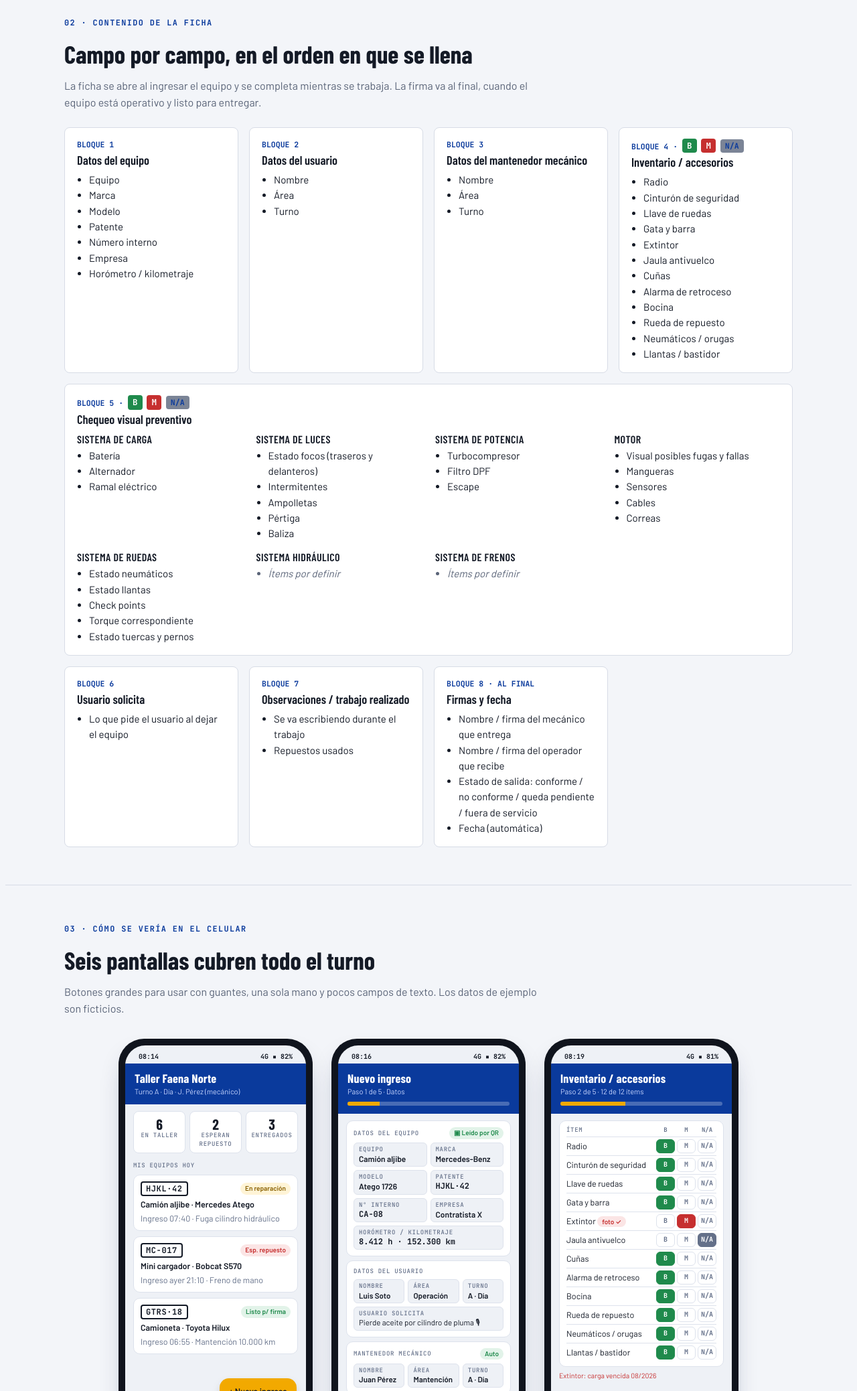
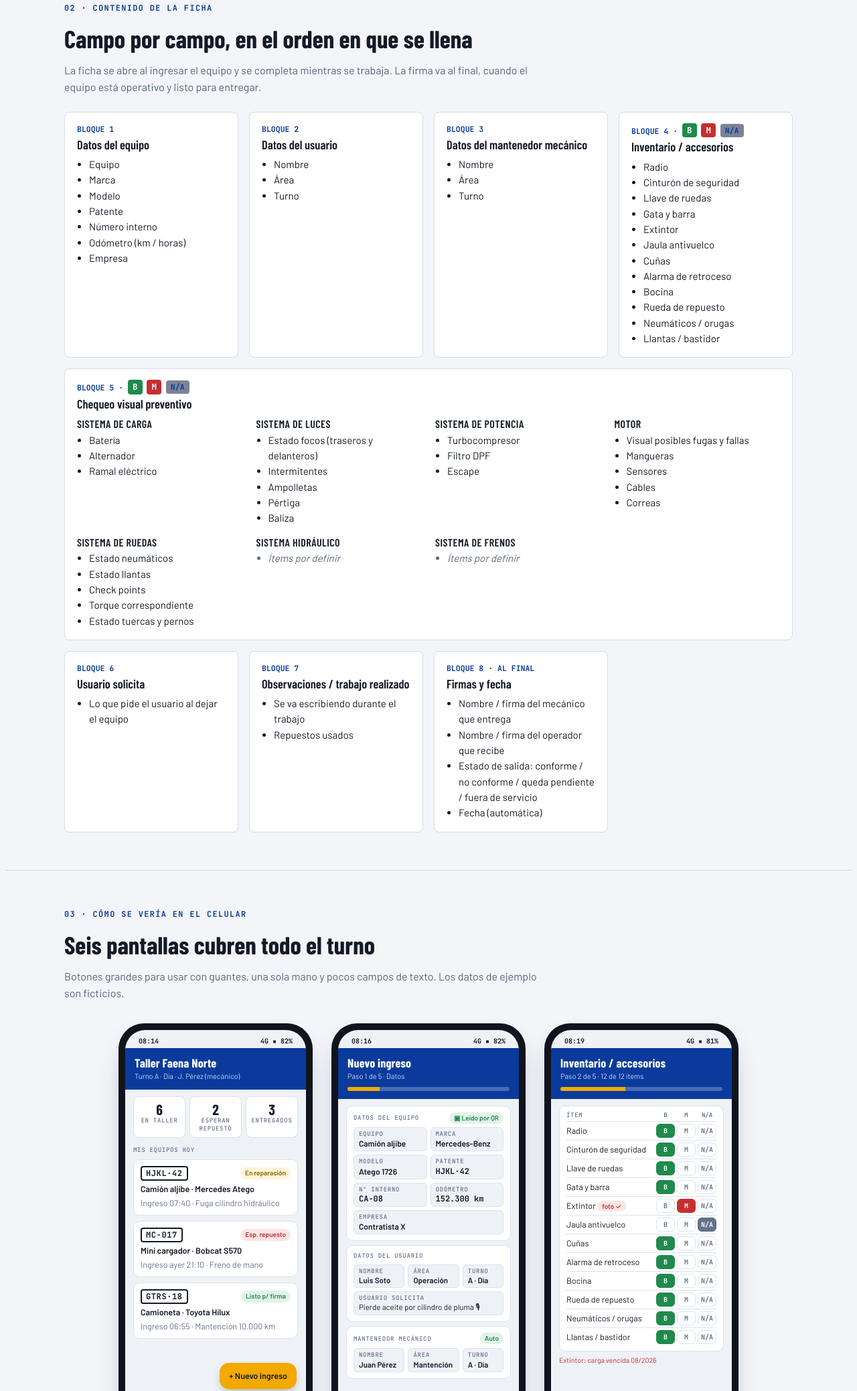
Before and after one commit to jeremyandresmoreno19-dot/check-lis, a plain HTML site: page docs/propuesta-app-taller.html in a window 1280 px wide. Shown: the part 1210-3287 px from the top of the page at 67% size. Drawn offline with nearby package versions, Linux system fonts and the light colour scheme.

Commit message:
Reordenar datos del equipo con odómetro antes de empresa
Co-Authored-By: Claude Opus 5.5 <noreply@anthropic.com>
Claude-Session: https://claude.ai/code/session_018wuFSk5YpyGUH7qFLaDyCN

```diff
--- a/docs/propuesta-app-taller.html
+++ b/docs/propuesta-app-taller.html
@@ -276,7 +276,7 @@ a:focus-visible{outline:2px solid var(--signal);outline-offset:2px}
     </div>
 
     <div class="flow" aria-label="Flujo de trabajo">
-      <div class="step"><div class="n">PASO 1</div><h3>Ingreso</h3><p>Datos del equipo (con horómetro / kilometraje), del usuario y del mantenedor. Con el QR o la patente, equipo, marca, modelo y empresa aparecen solos.</p></div>
+      <div class="step"><div class="n">PASO 1</div><h3>Ingreso</h3><p>Datos del equipo (con odómetro), del usuario y del mantenedor. Con el QR o la patente, equipo, marca, modelo y empresa aparecen solos.</p></div>
       <div class="step"><div class="n">PASO 2</div><h3>Inventario y chequeo</h3><p>El mecánico marca B, M o N/A en accesorios y en cada sistema. Cada M pide foto y comentario.</p></div>
       <div class="step"><div class="n">PASO 3</div><h3>Trabajo</h3><p>La ficha se va llenando a medida que avanza la reparación. Se guarda sola y se puede retomar en cualquier momento.</p></div>
       <div class="step"><div class="n">PASO 4</div><h3>Firma de entrega</h3><p>Al final se elige el estado: conforme, no conforme, queda pendiente o fuera de servicio. Firma el mecánico que entrega y el operador que recibe.</p></div>
@@ -293,7 +293,7 @@ a:focus-visible{outline:2px solid var(--signal);outline-offset:2px}
       <p class="muted">La ficha se abre al ingresar el equipo y se completa mientras se trabaja. La firma va al final, cuando el equipo está operativo y listo para entregar.</p>
     </div>
     <div class="spec">
-      <div class="blk"><div class="n">BLOQUE 1</div><h3>Datos del equipo</h3><ul><li>Equipo</li><li>Marca</li><li>Modelo</li><li>Patente</li><li>Número interno</li><li>Empresa</li><li>Horómetro / kilometraje</li></ul></div>
+      <div class="blk"><div class="n">BLOQUE 1</div><h3>Datos del equipo</h3><ul><li>Equipo</li><li>Marca</li><li>Modelo</li><li>Patente</li><li>Número interno</li><li>Odómetro (km / horas)</li><li>Empresa</li></ul></div>
       <div class="blk"><div class="n">BLOQUE 2</div><h3>Datos del usuario</h3><ul><li>Nombre</li><li>Área</li><li>Turno</li></ul></div>
       <div class="blk"><div class="n">BLOQUE 3</div><h3>Datos del mantenedor mecánico</h3><ul><li>Nombre</li><li>Área</li><li>Turno</li></ul></div>
       <div class="blk"><div class="n">BLOQUE 4 · <span class="k b">B</span> <span class="k m">M</span> <span class="k n">N/A</span></div><h3>Inventario / accesorios</h3><ul><li>Radio</li><li>Cinturón de seguridad</li><li>Llave de ruedas</li><li>Gata y barra</li><li>Extintor</li><li>Jaula antivuelco</li><li>Cuñas</li><li>Alarma de retroceso</li><li>Bocina</li><li>Rueda de repuesto</li><li>Neumáticos / orugas</li><li>Llantas / bastidor</li></ul></div>
@@ -372,8 +372,8 @@ a:focus-visible{outline:2px solid var(--signal);outline-offset:2px}
                 <div class="field"><div class="lbl">Modelo</div><div class="val">Atego 1726</div></div>
                 <div class="field"><div class="lbl">Patente</div><div class="val mono">HJKL·42</div></div>
                 <div class="field"><div class="lbl">N° interno</div><div class="val mono">CA-08</div></div>
-                <div class="field"><div class="lbl">Empresa</div><div class="val">Contratista X</div></div>
-                <div class="field" style="grid-column:1/-1"><div class="lbl">Horómetro / kilometraje</div><div class="val mono">8.412 h · 152.300 km</div></div>
+                <div class="field"><div class="lbl">Odómetro</div><div class="val mono">152.300 km</div></div>
+                <div class="field" style="grid-column:1/-1"><div class="lbl">Empresa</div><div class="val">Contratista X</div></div>
               </div>
             </div>
             <div class="card stack" style="gap:6px">
@@ -396,7 +396,7 @@ a:focus-visible{outline:2px solid var(--signal);outline-offset:2px}
           </div>
           <div style="padding:0 12px 16px"><div class="btn">Siguiente: inventario →</div></div>
         </div></div>
-        <figcaption><b>2 · Datos del equipo, usuario y mecánico</b>El QR o la patente traen equipo, marca, modelo y empresa. El horómetro / kilometraje se escribe y se compara con el último registro. Nombre, área y turno del mecánico salen de su sesión. La solicitud se puede dictar por voz.</figcaption>
+        <figcaption><b>2 · Datos del equipo, usuario y mecánico</b>El QR o la patente traen equipo, marca, modelo y empresa. El odómetro se escribe y se compara con el último registro. Nombre, área y turno del mecánico salen de su sesión. La solicitud se puede dictar por voz.</figcaption>
       </figure>
 
       <!-- 3. Inventario -->
```
